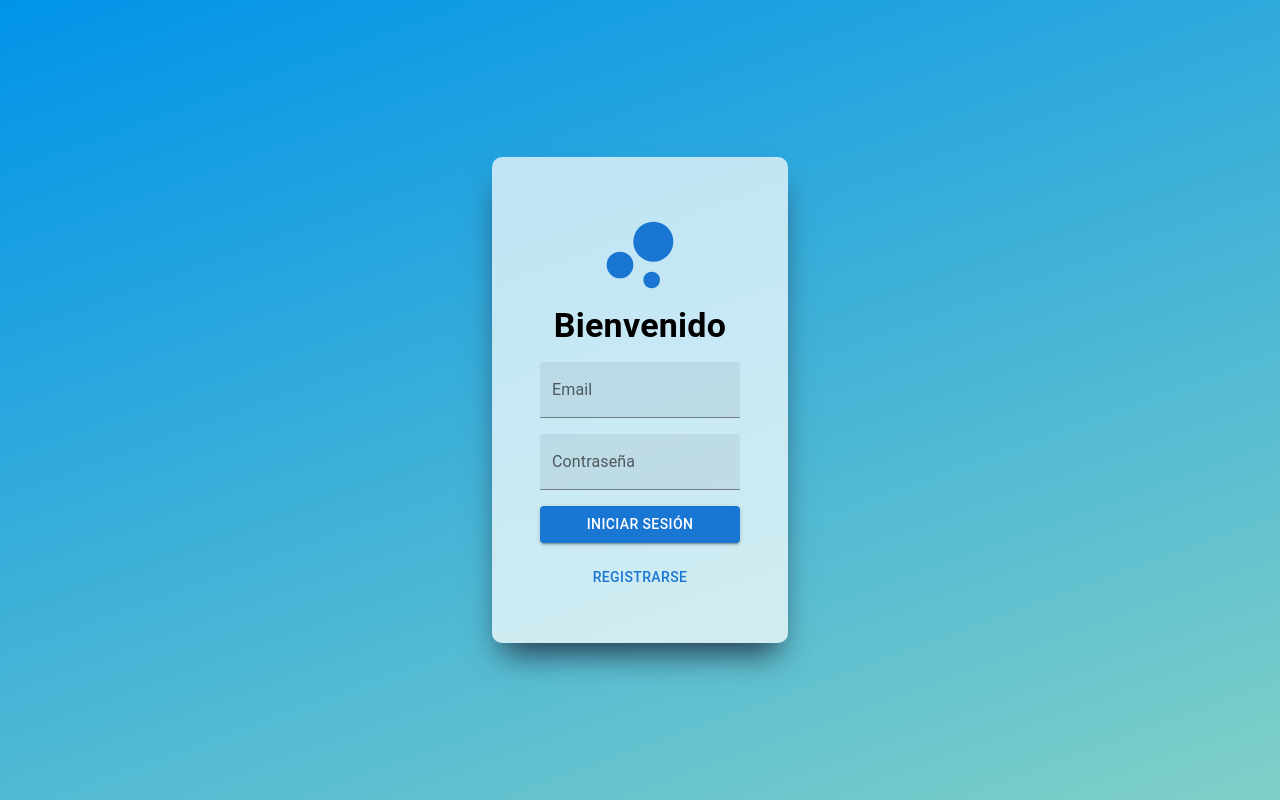
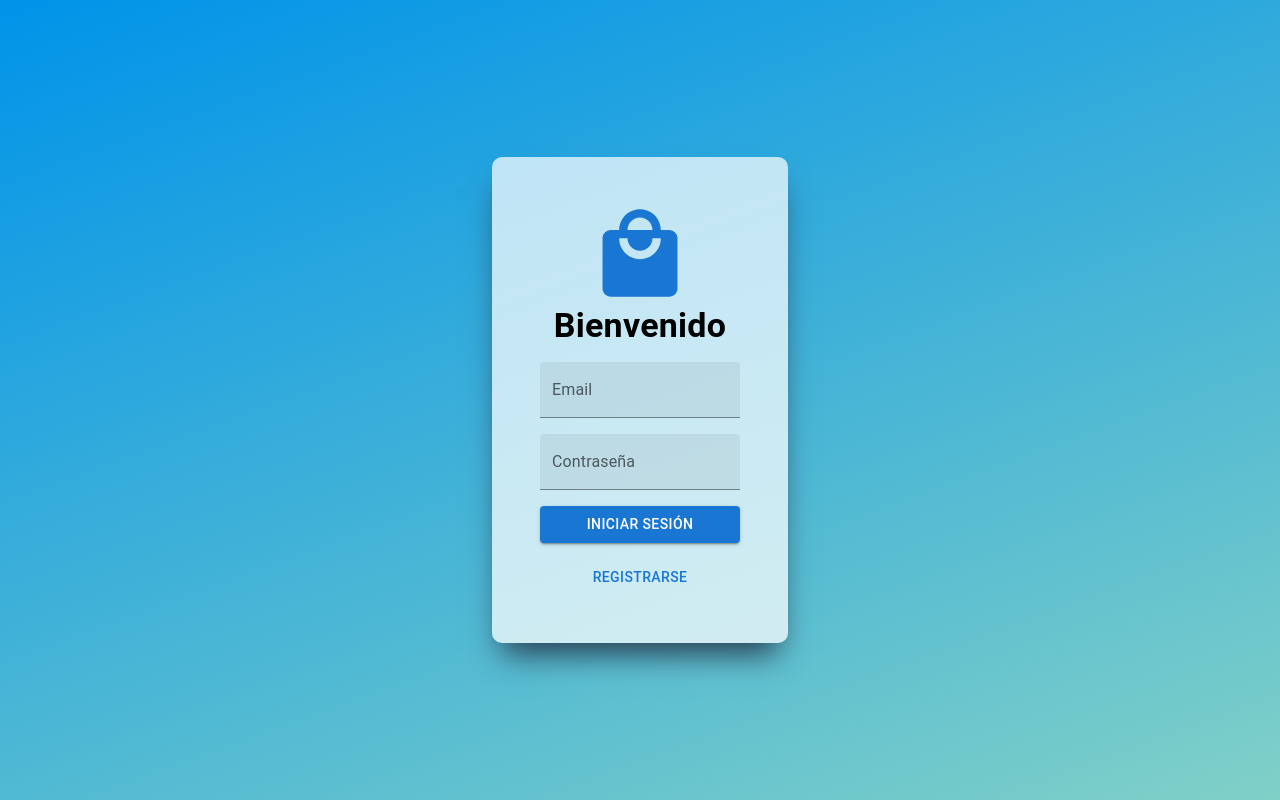
Before and after one commit to SaulM12/analytics-sales-frontend, a React (Create React App) app: page / in a window 1280 px wide. Built offline with nearby package versions, Linux system fonts and the light colour scheme.

Commit message:
Changed register and login icons

```diff
--- a/src/components/auth/login.js
+++ b/src/components/auth/login.js
@@ -1,7 +1,7 @@
 import React, { useState } from 'react'
 import Button from '@mui/material/Button';
 import loginStyles from './login.module.css';
-import BubbleChartSharpIcon from '@mui/icons-material/BubbleChartSharp';
+import LocalMallIcon from '@mui/icons-material/LocalMall';
 import Stack from '@mui/material/Stack';
 import TextField from '@mui/material/TextField';
 import Typography from '@mui/material/Typography';
@@ -29,7 +29,7 @@ function Login() {
         <div className={loginStyles.container}>
             <Stack spacing={2} className={loginStyles.card} alignItems="center" justifyContent="space-evenly">
                 <Stack spacing={0} alignItems="center" justifyContent="center" direction="column">
-                    <BubbleChartSharpIcon sx={{ fontSize: 100 }} color="primary" />
+                    <LocalMallIcon sx={{ fontSize: 100 }} color="primary" />
                     <Typography variant="h4" fontWeight={700} component="div" >
                         Bienvenido
                     </Typography>
--- a/src/components/auth/register.js
+++ b/src/components/auth/register.js
@@ -1,13 +1,12 @@
 import React, { useState } from 'react';
 import registerStyles from './register.module.css';
 import Button from '@mui/material/Button';
-import BubbleChartSharpIcon from '@mui/icons-material/BubbleChartSharp';
 import Stack from '@mui/material/Stack';
 import TextField from '@mui/material/TextField';
 import Typography from '@mui/material/Typography';
 import { submitRegister } from '../services/auth';
 import { Alert, Snackbar } from '@mui/material';
-
+import LocalMallIcon from '@mui/icons-material/LocalMall';
 function Register() {
 
   const [registerData, setRegisterData] = useState({
@@ -41,7 +40,7 @@ function Register() {
     <div className={registerStyles.container}>
       <Stack spacing={2} className={registerStyles.card} alignItems="center" justifyContent="space-evenly">
         <Stack spacing={0} alignItems="center" justifyContent="center" direction="column">
-          <BubbleChartSharpIcon sx={{ fontSize: 100 }} color="primary" />
+          <LocalMallIcon sx={{ fontSize: 100 }} color="primary" />
           <Typography variant="h4" fontWeight={600} component="div" >
             Registro
           </Typography>
```
